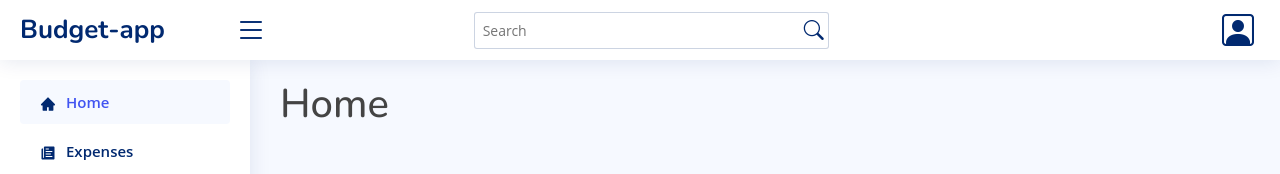
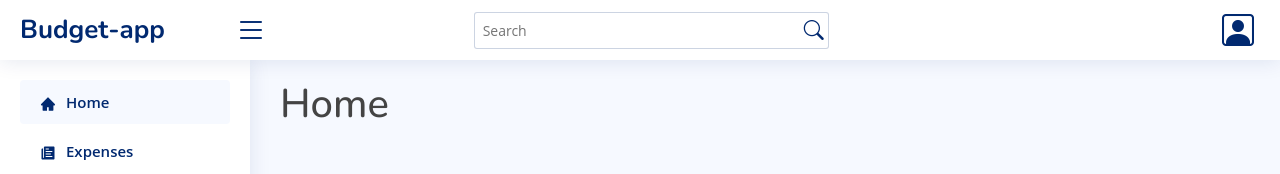
Before and after one commit to AleMorro/budget-app, a React (Create React App) app in the folder frontend/: page /app in a window 1280 px wide. In both pictures the pointer is over the link 125 px from the left and 102 px from the top of the page. Shown: the top 174 px of the page. Built offline with nearby package versions, Linux system fonts and the light colour scheme.

Commit message:
Update sidebar.css
Corrected color hover of icons in sidebar

```diff
--- a/frontend/src/components/budgetApp/styles/Sidebar.css
+++ b/frontend/src/components/budgetApp/styles/Sidebar.css
@@ -96,7 +96,6 @@
 .sidebar-nav .nav-link i{
    font-size: 16px;
    margin-right: 10px;
-   color: #012970;
 }
 
 .sidebar-nav .nav-link.collapsed {
@@ -113,8 +112,8 @@
    background: #f6f9ff;
 }
 
-.sidebar-nav .nav-link:hover .icon {
-   color: #4154f1;
+.sidebar-nav .nav-link:hover {
+   color: #717ff5;
 }
 
 .sidebar-nav .nav-link .icon {
```
